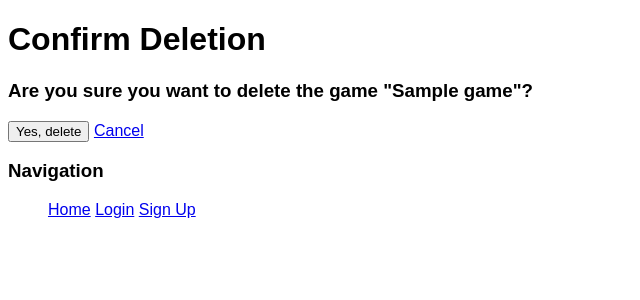
After one commit to nickolasalcazar/SecretSanta, a Django app: page /game/1/delete/ in a window 1280 px wide. The commit adds this page. Shown: the top 300 px of the page, without its empty margins (0-640 px from the left). Run offline with Django 3.2, Linux system fonts and the light colour scheme; tables that the repository leaves empty hold one stand-in row (values such as "Sample post").

Commit message:
Added ability to delete Game objects from game.views.GameDetailView, as well as a delete-confirmation page. Redirects work as supposed to.

```diff
--- /dev/null
+++ b/secretsanta/game/templates/game/confirm_delete_game.html
@@ -0,0 +1,12 @@
+{% extends "game/base.html" %}
+{% block content %}
+	<h1>Confirm Deletion</h1>
+    <div>
+		<form method="POST">
+			{% csrf_token %} <!-- required for forms -->
+			<h3>Are you sure you want to delete the game "{{ object.title }}"?</h2>
+			<button type="submit">Yes, delete</button>
+			<a href="{% url 'game-detail' object.id %}">Cancel</a>
+		</form>
+	</div>
+{% endblock content %}
--- a/secretsanta/game/templates/game/game_detail.html
+++ b/secretsanta/game/templates/game/game_detail.html
@@ -13,7 +13,7 @@
     	</ul>
     	<div>
 	    	<a href="{% url 'game-update' game.id %}">Edit</a>
-	    	<a href="#">Delete Game</a>
+	    	<a href="{% url 'game-delete' object.id %}">Delete Game</a>
     	</div>
     </div>
 {% endblock content %}
--- a/secretsanta/game/urls.py
+++ b/secretsanta/game/urls.py
@@ -4,7 +4,7 @@ from . import views
 from .views import (
 	GameListView,
 	GameDetailView,
-	#GameUpdateView
+	GameDeleteView
 )
 
 urlpatterns = [
@@ -23,6 +23,7 @@ urlpatterns = [
     # Change 'name' to more descriptive?
     path('game/<int:pk>/update/', views.updateGame, name='game-update'),
 
-	#path('game/<int:pk>/update/', GameUpdateView.as_view(), name='game-update'),
+    # Delete view
+    path('game/<int:pk>/delete/', GameDeleteView.as_view(), name='game-delete'),
 
 ]
--- a/secretsanta/game/views.py
+++ b/secretsanta/game/views.py
@@ -16,7 +16,8 @@ from .forms import (
 from django.views.generic import (
     ListView,
     DetailView,
-    UpdateView
+    UpdateView,
+    DeleteView
 )
 
 from .models import Game, Player
@@ -114,3 +115,9 @@ def updateGame(request, pk):
     }
 
     return render(request, 'game/game_form.html', context)
+
+# Add LoginRequiredMixin
+class GameDeleteView(DeleteView):
+    template_name = 'game/confirm_delete_game.html'
+    model = Game
+    success_url = '/game/view-games'
```
